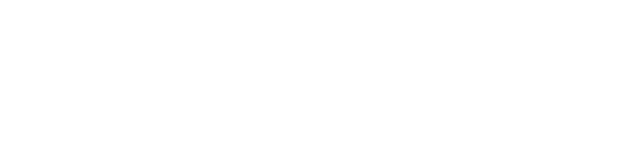
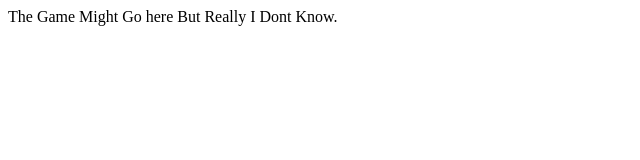
Before and after one commit to leopardgirl10/leopardgirl10.github.io, a plain HTML site: page doge/index.html in a window 1280 px wide. Shown: the whole page, without its empty margins (0-640 px from the left). Drawn offline with Linux system fonts and the light colour scheme.

Commit message:
Update index.html

```diff
--- a/doge/index.html
+++ b/doge/index.html
@@ -2,9 +2,13 @@
 <html>
 <head>
 <title>Can You Dodge it?</title>
+<script>
+  console.log HEYY!
+</script>
 </head>
 
 <body>
-</body
+  The Game Might Go here But Really I Dont Know.
+</body>
 
 </html>
```
